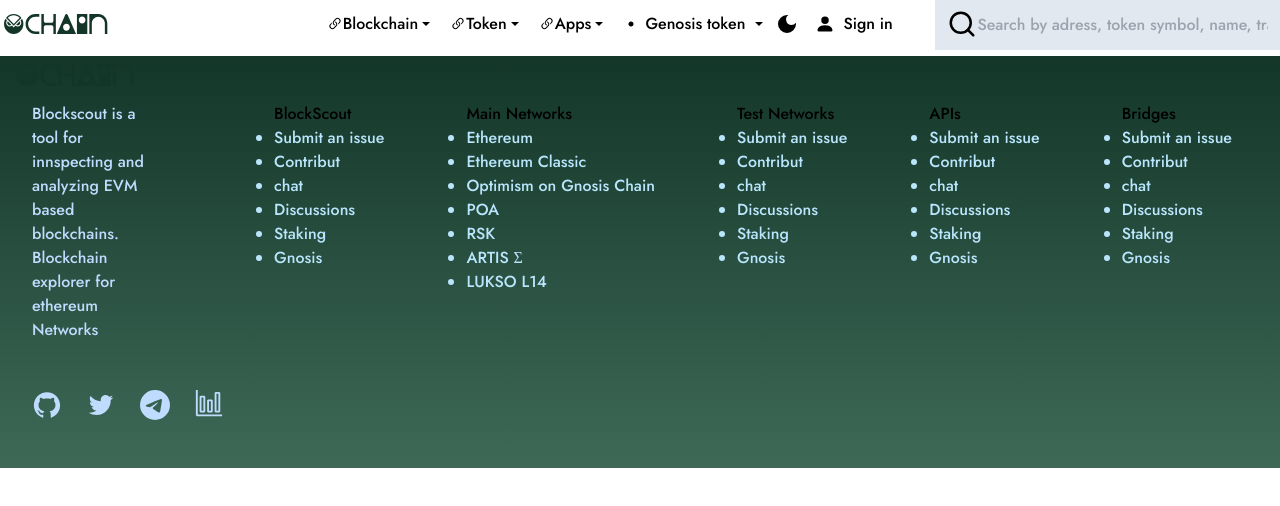
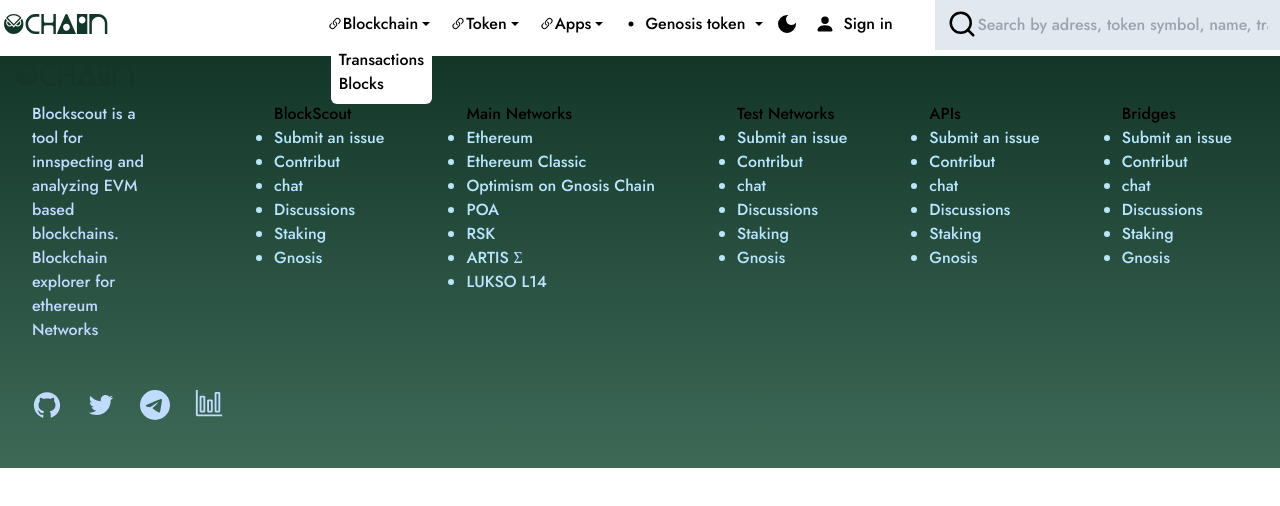
Before and after one commit to Internship-ADIGOS/Clone-project, a React (Vite) app: page / in a window 1280 px wide. Shown: the top 506 px of the page. Built offline with nearby package versions, Linux system fonts and the light colour scheme.

Commit message:
navbar completed

```diff
--- a/src/components/Navbar.jsx
+++ b/src/components/Navbar.jsx
@@ -14,9 +14,14 @@
 const Navbar = () => {
 
   const [show, setShow] = useState(true)
+  const [drop, setDrop] = useState(true)
 
   function handleShow() {
     setShow(!show)
+  }
+
+  function handleDrop(){
+    setDrop(!drop)
   }
 
   return (
@@ -36,32 +41,44 @@
 
       {show && <div className='lg:hidden flex w-full absolute top-10 left- bg-white'>
         <ul className='flex-col w-full justify-evenly text-base cursor-pointer py-2'>
-          <li className='hover:bg-gray-200 py-1 px-2 w-full '>
+          <button className='hover:bg-gray-200 py-1 px-2 w-full' onClick={handleDrop}>
             <BsLink45Deg className='inline-block mx-1' />
-            Blockchain
-          </li>
-          <li className='hover:bg-gray-200 py-1 px-2 w-full'>
+             Blockchain
+             { drop && <div className='bg-white flex justify-center p-2 rounded-md m-1'>
+            <ul>
+              <li><a href="/mainnet/transactions">Transactions</a></li>
+              <li><a href="/mainnet/blocks">Blocks</a></li>
+            </ul>
+          </div>}
+          </button>
+          <button className='hover:bg-gray-200 py-1 px-2 w-full'>
             <GiTwoCoins className='inline-block mx-1' />
             Token
-          </li>
-          <li className='hover:bg-gray-200 py-1 px-2 w-full'>
+          </button>
+          <button className='hover:bg-gray-200 py-1 px-2 w-full'>
             <BsStack className='inline-block mx-1' />
             Apps
-          </li>
-          <li className='hover:bg-gray-200 py-1 px-2 w-full'>
+          </button>
+          <button className='hover:bg-gray-200 py-1 px-2 w-full'>
             <RxDotFilled className='inline-block mx-1' />
             Gnosis chain
-          </li>
+          </button>
         </ul>
       </div>}
 
       <div className='items hidden lg:flex items-center justify-between space-x-4'>
         <div className='blockchain block items-center'>
-          <button className='blockchain-btn flex items-center'>
+          <button className='blockchain-btn flex items-center' onClick={handleDrop}>
             <BsLink45Deg />
             <h1>Blockchain</h1>
             <IoMdArrowDropdown />
           </button>
+         { drop && <div className='absolute right-0 z-10 bg-white flex justify-center p-2 rounded-md m-1'>
+            <ul>
+            <li><a href="/mainnet/transactions">Transactions</a></li>
+            <li><a href="/mainnet/blocks">Blocks</a></li>
+            </ul>
+          </div>}
         </div>
         <div className='tokens block items-center'>
           <button className='tokens-btn flex items-center'>
```
